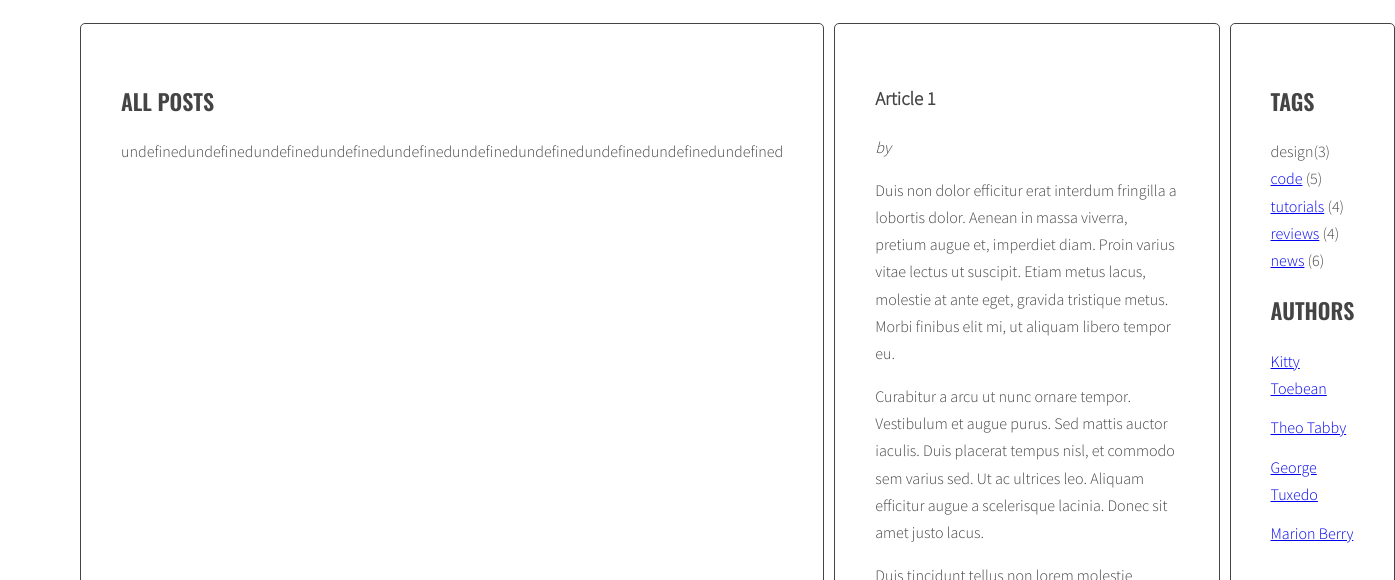
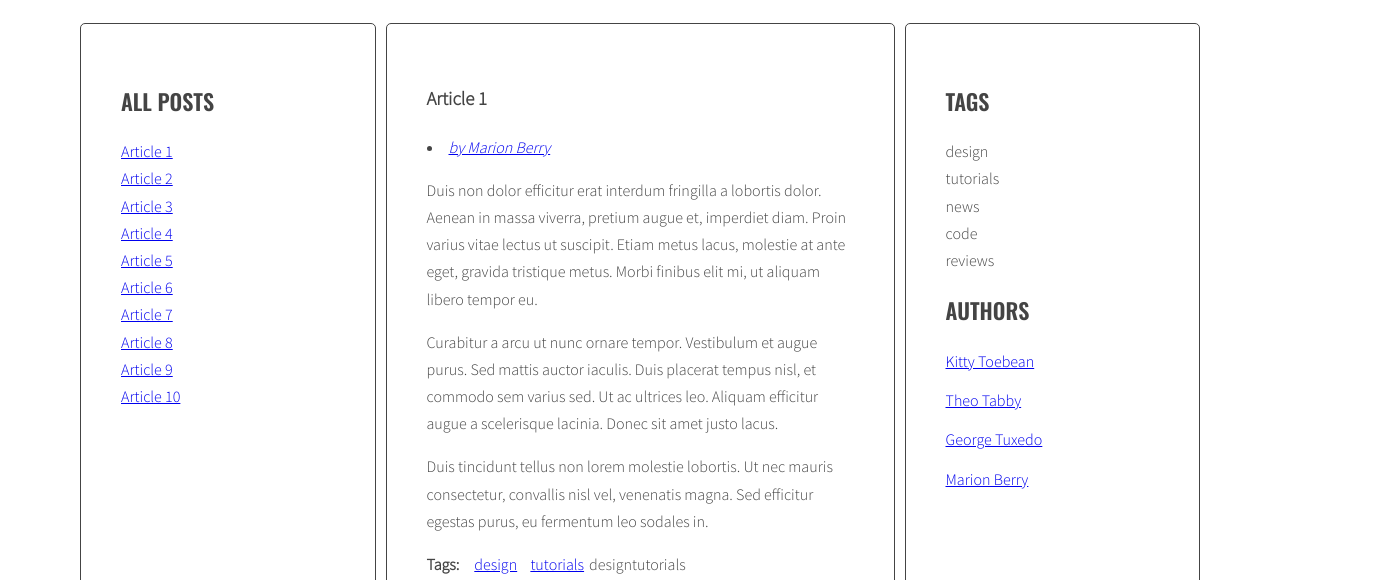
Before and after one commit to Sylwia2424/javascript-blog, a website: page index.html in a window 1280 px wide. Shown: the part 220-800 px from the top of the page, 1395 px wide, since content can reach past the window. Drawn offline with nearby package versions, Linux system fonts and the light colour scheme.

Commit message:
Add link

```diff
--- a/index.html
+++ b/index.html
@@ -213,8 +213,19 @@
 	    </main>
 	  </div>
 	</div>
+	<script id="template-author-link"  type="text/x-handlebars-template">
+		<li><a href="#{{ author }}"><span>by {{ author }}</span></a></li>
+	</script>
+	<script id="template-author-cloud-link"  type="text/x-handlebars-template">
+		{{#each authors}}
+		<li>{{ author }}</li>
+		{{/each}}
+	</script>
 	<script id="template-article-link" type="text/x-handlebars-template">
 		<li><a href="#{{ id }}"><span>{{ title }}</span></a></li>
+	  </script>
+	<script id="template-tag-link" type="text/x-handlebars-template">
+		<li><a href="#{{ tag }}"><span>{{ tag }}</span></a></li>
 	  </script>
 	<script id="template-tag-cloud-link" type="text/x-handlebars-template">
 		{{#each tags}}
--- a/js/script.js
+++ b/js/script.js
@@ -1,7 +1,11 @@
 
 'use strict';
 const templates = {
-	articleLink: Handlebars.compile(document.querySelector('#template-article-link').innerHTML)
+	articleLink: Handlebars.compile(document.querySelector('#template-article-link').innerHTML),
+	tagCloudLink: Handlebars.compile(document.querySelector('#template-tag-cloud-link').innerHTML),
+	tagLink: Handlebars.compile(document.querySelector('#template-tag-link').innerHTML),
+	authorLink: Handlebars.compile(document.querySelector("#template-author-link").innerHTML),
+	authorCloudLink: Handlebars.compile(document.querySelector("#template-author-cloud-link").innerHTML),
 }
 
 const titleClickHandler = function (event) {
@@ -16,7 +20,6 @@ const titleClickHandler = function (event) {
 	}
 	/* [IN PROGRESS] add class 'active' to the clicked link */
 
-	console.log('clickedElement:', clickedElement);
 	clickedElement.classList.add('active');
 
 	/* remove class 'active' from all articles */
@@ -34,7 +37,6 @@ const titleClickHandler = function (event) {
 	const targetArticle = document.querySelector('href');
 
 	/* add class 'active' to the correct article */
-	console.log('targetArticle:', targetArticle);
 	clickedElement.classList.add('active');
 }
 
@@ -54,9 +56,10 @@ const titleListSelector = '.titles',
 
 
 function generateTitleLink(articleId, articleTitle) {
-	//return '<li><a href="#' + articleId + '"><span>' + articleTitle + '</span></a></li>';
-	const linkHTMLData = { articleId, articleTitle};
-const linkHTML = templates.articleLink(linkHTMLData);
+
+	const linkHTMLData = {id: articleId, title: articleTitle};
+	const linkHTML = templates.articleLink(linkHTMLData);
+	return linkHTML;
 }
 
 function generateTitleLinks(customSelector = '') {
@@ -66,8 +69,7 @@ function generateTitleLinks(customSelector = '') {
 
 	titleList.innerHTML = '';
 	const articlesList = document.getElementsByTagName('article' + customSelector);
-	console.log(customSelector)
-	console.log(articlesList)
+
 	for (const article of articlesList) {
 		const id = article.getAttribute('id');
 		const title = article.childNodes[1].innerHTML;
@@ -85,7 +87,7 @@ function generateTitleLinksFilter(customSelector = '', tag, type) {
 
 	titleList.innerHTML = '';
 	const articlesList = document.querySelectorAll(customSelector);
-	console.log(articlesList)
+	//console.log(articlesList)
 	for (const article of articlesList) {
 		const id = article.getAttribute('id');
 		const title = article.childNodes[1].innerHTML;
@@ -96,8 +98,7 @@ function generateTitleLinksFilter(customSelector = '', tag, type) {
 	const allArticles = document.querySelectorAll("article")
 	if(type=== "tags") {
 		for (let i = 0; i < allArticles.length; i++) {
-			console.log(allArticles[i].getAttribute("data-tags").split(" "))
-			console.log(tag)
+
 			if (allArticles[i].getAttribute("data-tags").split(" ").includes(tag)) {
 				allArticles[i].style.display = "block"
 			} else {
@@ -106,7 +107,6 @@ function generateTitleLinksFilter(customSelector = '', tag, type) {
 		}
 	} else {
 		for (let i = 0; i < allArticles.length; i++) {
-			console.log(allArticles[i].getAttribute("data-author"))
 			if (allArticles[i].getAttribute("data-author").includes(tag)) {
 				allArticles[i].style.display = "block"
 			} else {
@@ -120,15 +120,16 @@ function generateTitleLinksFilter(customSelector = '', tag, type) {
 
 generateTitleLinks();
 function generateTagLink(tag) {
-	//return '<li><a href="#tag' + tag + '"><span>' + tag + '</span></a></li>';
-	const linkHTMLData = {tag, atag};
+
+	const linkHTMLData = {tag};
 	const linkHTML = templates.tagLink(linkHTMLData);
-
+	return linkHTML;
 }
 
-function generateTags() {
+function generateTags2() {
+	console.log("asdas")
 	const articlesList = document.getElementsByTagName('article');
-	console.log(articlesList)
+
 	for (const article of articlesList) {
 		const articlesList = article.querySelector(articleTagsSelector);
 		let htmlList = '';
@@ -146,6 +147,7 @@ function generateTags() {
 		tag.addEventListener("click", tagClickHandler)
 	}
 }
+generateTags2()
 generateTags();
 
 function tagClickHandler(event) {
@@ -155,10 +157,10 @@ function tagClickHandler(event) {
 	const href = clickedElement.getAttribute('href');
 	const tag = href.replace('#tag', '');
 	const links = document.querySelectorAll(".list-horizontal a.active")
-	console.log(href)
+	//console.log(href)
 	for (let activeLink of links) {
 		activeLink.classList.remove('active');
-		console.log('active')
+		//console.log('active')
 	}
 
 	const tagLinks = document.querySelectorAll(".list-horizontal a");
@@ -166,7 +168,7 @@ function tagClickHandler(event) {
 		tag.classList.add('active');
 
 	}
-	console.log(tag)
+	//console.log(tag)
 	generateTitleLinksFilter(`[data-tags*='${tag}']`, tag, "tags")
 }
 function addClickListenersToTags() {
@@ -174,20 +176,19 @@ function addClickListenersToTags() {
 	const links = document.querySelectorAll('a.active[href^="#tag-"]');
 	for (let link of links) {
 		clickedElement.classList.add('active');
-		console.log('links')
+		//console.log('links')
 	}
 }
 
 addClickListenersToTags();
-function generateAuthorLink(articleAuthors) {
-//	return '<li><a href="#' + articleAuthors + '"><span>' + articleAuthors + '</span></a></li>';
-	const linkHTMLData = {articleAuthors, articleAuthors};
-	const linkHTML = templates.articleLink(linkHTMLData);
-
+function generateAuthorLink(author) {
+	const linkHTMLData = {author};
+	const linkHTML = templates.authorLink(linkHTMLData);
+	return linkHTML
 }
 
 
-function generateAuthors() {
+function generateAuthors2() {
 	const articleList = document.getElementsByTagName('article');
 	for (const article of articleList) {
 		const articleList = article.querySelector(articleAutorsSelector);
@@ -204,7 +205,7 @@ function generateAuthors() {
 
 }
 
-generateAuthors();
+generateAuthors2();
 
 function addClickListenersToAuthors(event) {
 	event.preventDefault();
@@ -216,9 +217,9 @@ function authorClickHandler(e) {
 	const clickedElement = this
 	const href = clickedElement.getAttribute('href');
 	const tag = href.replace('#', '');
-	console.log(tag)
+	//console.log(tag)
 	const links = document.querySelectorAll(".list-horizontal a.active")
-	console.log(href)
+	//console.log(href)
 
 	generateTitleLinksFilter(`[data-author='${tag}']`, tag, "author")
 }
@@ -233,7 +234,7 @@ function calculateTagsParams(tags){
 		if(tags[tag] < params.min){
 			params.min = tags[tag];
 		  }
-		console.log(tag + ' is used ' + tags[tag] + ' times');
+		//console.log(tag + ' is used ' + tags[tag] + ' times');
 	  }
 	  return params;
 }
@@ -243,11 +244,12 @@ function calculateTagClass(count, params){
 	const normalizedMax = params.max - params.min;
 	const percentage = normalizedCount / normalizedMax;
 	const classNumber = Math.floor( percentage * (optCloudClassCount - 1) + 1 );
-	return '<li><a href="#' + optCloudClassPrefix + '"><span>' + classNumber + '</span></a></li>';
+	return classNumber;
 
 }
 
 function generateTags(){
+
 	/* [NEW] create a new variable allTags with an empty array */
 	let allTags = {};
 	/* find all articles */
@@ -266,9 +268,9 @@ function generateTags(){
 	  	  /* START LOOP: for each tag */
 	    	for (let i = 0; i < articleTagsArray.length; i++) {
 		/* generate HTML of the link */
-		    const tag = '<li><a href="#"><span>' + articleTagsArray[i] + '</span></a></li>';
+		    const tag = articleTagsArray[i];
 		/* add generated code to html variable */
-		    htmlList += '<li>' + tag + '<li>';
+		    htmlList += tag;
 		/* [NEW] check if this link is NOT already in allTags */
 		      if(!allTags.hasOwnProperty(tag)){
 		  /* [NEW] add generated code to allTags array */
@@ -287,7 +289,7 @@ function generateTags(){
 	/* [NEW] add html from allTags to tagList */
 	//tagList.innerHTML = allTags.join(' ');
 	const tagsParams = calculateTagsParams(allTags);
-	console.log('tagsParams:', tagsParams)
+	//console.log('tagsParams:', tagsParams)
 	/* create variable for all links HTML code*/
 	//let allTagsHTML = '';
 	const allTagsData = {tags: []};
@@ -296,7 +298,7 @@ function generateTags(){
 		/*Generate code of a link and add it to allTagsHTML*/
 		//allTagsHTML += tag + ' (' + allTags[tag] + ') ';
 		//class= "calculateTagClass";
-		const tagLinkHTML = '<li>' + calculateTagClass(allTags[tag], tagsParams) + '</li>';
+		//const tagLinkHTML = '<li>' + calculateTagClass(allTags[tag], tagsParams) + '</li>';
 		//allTagsHTML += tagLinkHTML;
 		allTagsData.tags.push({
 			tag: tag,
@@ -307,7 +309,7 @@ function generateTags(){
 	}
 	//tagList.innerHTML = allTagsHTML;
 	tagList.innerHTML = templates.tagCloudLink(allTagsData);
-	console.log('allTagsData')
+	//console.log('allTagsData')
 
   }
 
@@ -322,29 +324,8 @@ function generateTags(){
 	  min: Math.min(...authorNumbers),
 	  max: Math.max(...authorNumbers)
 	};
-	//const params = { max: 0, min: 999999 }
-	//for(let author in authors){
-	//	if(authors[author] > params.max){
-	//		params.max = authors[author];
-	//	  }
-	//	if(authors[author] < params.min){
-	//		params.min = authors[author];
-	//	  }
-	//	console.log(author + ' is used ' + authors[author] + ' times');
-	 // }
-	//  return params;
-	 // return '<li><a href="#' + authors[author] + '"><span>' + authors + '</span></a></li>';
 
 }
-//const authorsLinks = document.querySelectorAll(".list.authors a")
-//console.log(authorsLinks)
-//for(let i = 0; i < authorsLinks.length; i++) {
-//	authorsLinks[i].addEventListener("click", function(e) {
-////		let author = this.querySelector("span").innerText
-//		console.log(author)
-//		generateTitleLinksFilter(`[data-author='${author}']`, author, "author")
-//	})
-//}
 
 function generateAuthors(){
 	let allAuthors = {};
@@ -364,12 +345,20 @@ function generateAuthors(){
 
 	const articleList = document.querySelector('.authors');
 	const authorsParams = calculateAuthorsParams(allAuthors);
-	let allAuthorsHTML = '';
+	//let allAuthorsHTML = '';
+	const allAuthorsHTML = {authors: []};
 	for ( let author in allAuthors){
-		const authorLinkHTML = '<li><a class="author-size-' + calculateTagClass(allAuthors[author], authorsParams) + /*'" href="#tag-' + author + '">' + */author  + '</a> (' + allAuthors[author] + ') </li>';
-		const authorsLinkHTML = '<li>' + calculateAuthorsParams(author, authorsParams) + '</li>';
-		allAuthorsHTML += authorLinkHTML;
-		articleList.innerHTML = allAuthorsHTML;
+		//const authorLinkHTML = '<li><a class="author-size-' + calculateTagClass(allAuthors[author], authorsParams) + /*'" href="#tag-' + author + '">' + */author  + '</a> (' + allAuthors[author] + ') </li>';
+		//const authorsLinkHTML = '<li>' + calculateAuthorsParams(author, authorsParams) + '</li>';
+		//allAuthorsHTML += authorLinkHTML;
+		allAuthorsData.authors.push({
+			author: author,
+			count: allAuthors[author],
+			className: calculateTagClass(allAuthors[author], authorsParams)
+		});
+		//articleList.innerHTML = allAuthorsHTML;
+		articleList.innerHTML = templates.authorCloudLink(allAuthorsData);
+		console.log(allAuthorsData)
 	}
 
 }
```
